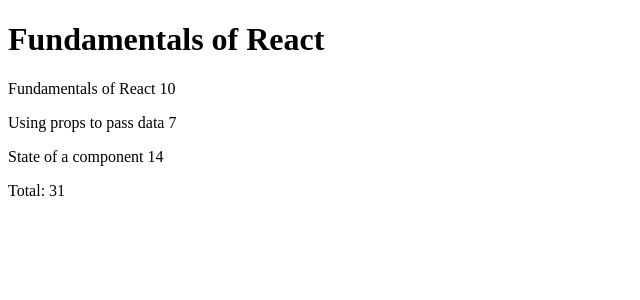
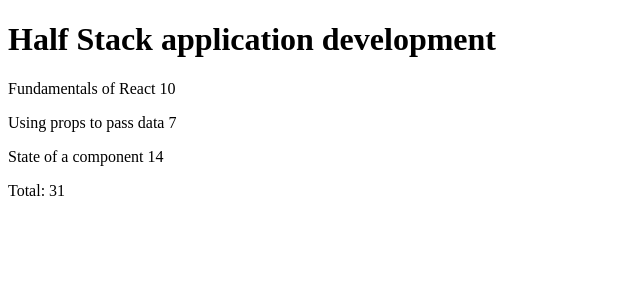
Before and after one commit to njoanc/Full-Stack-Open-2022, a React (Create React App) app in the folder part1/courseinfo/: page / in a window 1280 px wide. Shown: the top 300 px of the page, without its empty margins (0-640 px from the left). Built offline with nearby package versions, Linux system fonts and the light colour scheme.

Commit message:
feat():step4

```diff
--- a/part1/courseinfo/src/App.js
+++ b/part1/courseinfo/src/App.js
@@ -23,27 +23,26 @@
   )
   }
 const Content=()=>{
-  const parts=[
-    {
+  const course="Half Stack application development"
+  const part1={
     name:"Fundamentals of React",
     exercises:10
-    },
-    {
+  }
+  const part2={
     name:"Using props to pass data",
     exercises:7
-    },
-    {
+  }
+  const part3={
     name:"State of a component",
     exercises:14
-    },
-  ]
+  }
   return(
     <>
-    <Header course={parts[0].name}/>
-    <Part part1={parts[0].name} exercises1={parts[0].exercises}/>
-    <Part part2={parts[1].name} exercises2={parts[1].exercises}/>
-    <Part part3={parts[2].name} exercises3={parts[2].exercises}/>
-    <Total total={parts[0].exercises+parts[1].exercises+parts[2].exercises}/>
+    <Header course={course}/>
+    <Part part1={part1.name} exercises1={part1.exercises}/>
+    <Part part2={part2.name} exercises2={part2.exercises}/>
+    <Part part3={part3.name} exercises3={part3.exercises}/>
+    <Total total={part1.exercises+part2.exercises+part3.exercises}/>
     </>
   )
 
--- a/part1/courseinfo/src/index.js
+++ b/part1/courseinfo/src/index.js
@@ -2,4 +2,5 @@
 import ReactDOM from 'react-dom/client';
 import App from './App';
 
+
 ReactDOM.createRoot(document.getElementById('root')).render( <App />);
```
Lines whose indentation alone changed are shown as unchanged.
